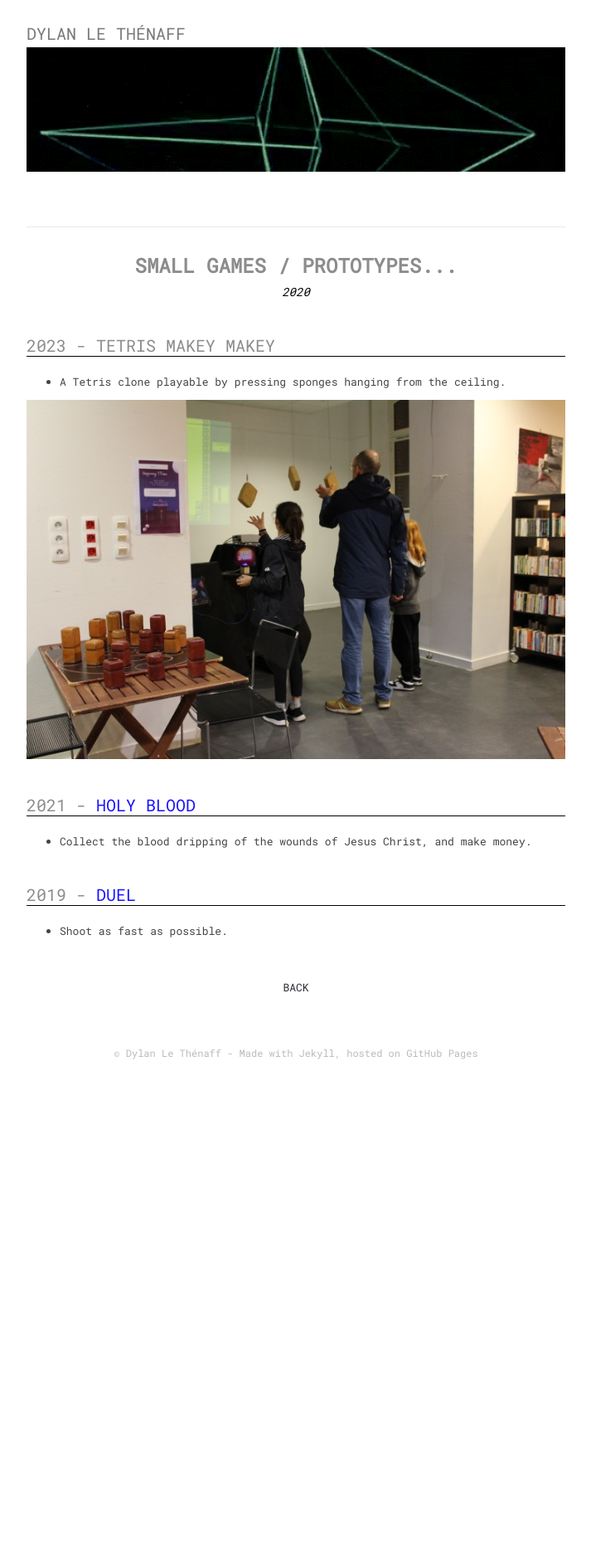
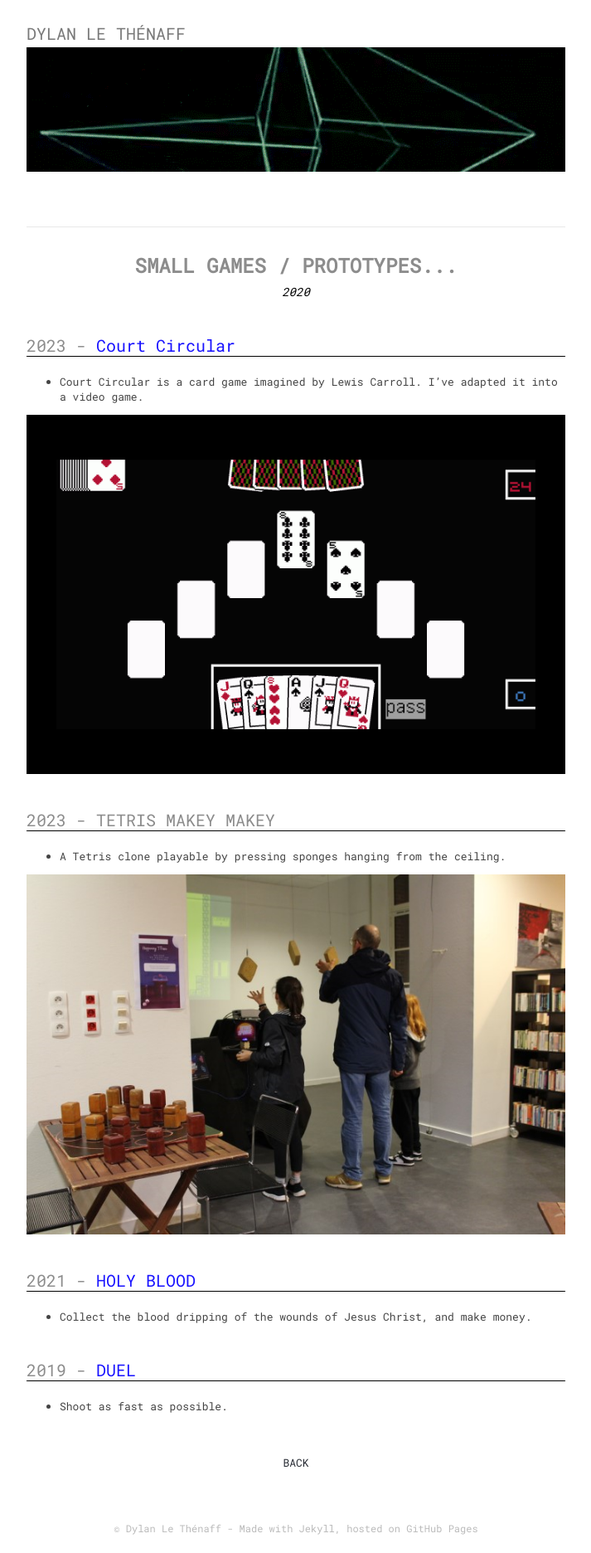
Before and after one commit to aBalthazar/aBalthazar.github.io, a Jekyll site: the page built from _projects/2020-01-01-prototypes.md, in a window 1280 px wide. Shown: the whole page at 83% size, without its empty margins (283-996 px from the left). Built offline with Jekyll 4.4.1, drawn with Linux system fonts in a browser that asks for light colours; before the commit the page ends 1299 px from its top, so only the background shows below that.

Commit message:
Court Circular added to the small games and prototypes page

```diff
--- a/_projects/2020-01-01-prototypes.md
+++ b/_projects/2020-01-01-prototypes.md
@@ -5,6 +5,11 @@ image: static/content/prototypes/banner-prototypes.jpg
 shortdesc: A (re)collection of smaller projects.
 archive: yes
 ---
+## 2023 - [Court Circular](https://balthazargames.itch.io/court-circular)
+- Court Circular is a card game imagined by Lewis Carroll. I've adapted it into a video game.
+
+![court-circular-makey-photo-1](/static/content/prototypes/court-circular-photo-1.png)
+
 
 ## 2023 - TETRIS MAKEY MAKEY
 - A Tetris clone playable by pressing sponges hanging from the ceiling.
```
Also changed, not shown: static/content/prototypes/court-circular-photo-1.png (added).
